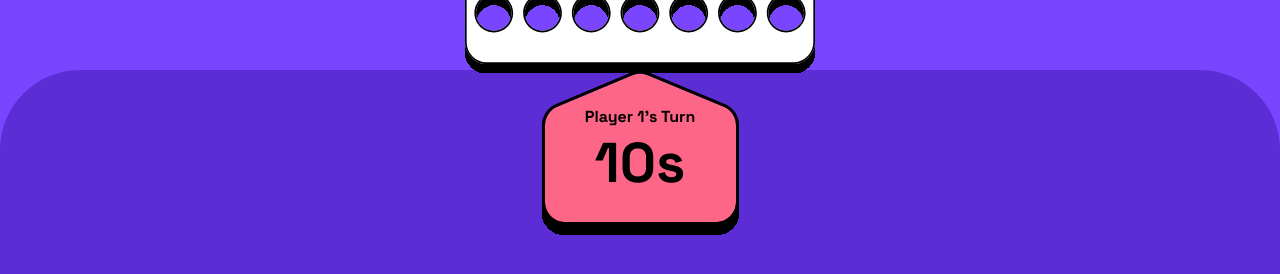
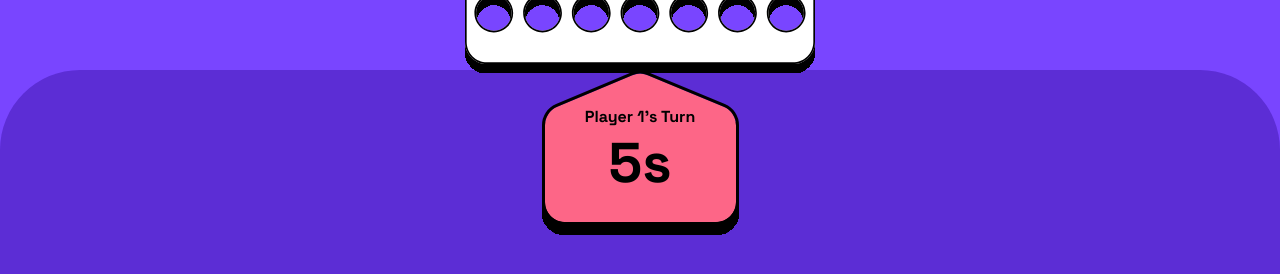
Before and after one commit to shimtandy/connect-four, a React (Vite) app: page /play in a window 1280 px wide. Shown: the part 474-748 px from the top of the page. Built offline with nearby package versions, Linux system fonts and the light colour scheme.

Commit message:
refactor PlayerIndicator

```diff
--- /dev/null
+++ b/src/components/PlayerIndicator.jsx
@@ -0,0 +1,48 @@
+import styles from './PlayerIndicator.module.css'
+import { useEffect, useState } from 'react'
+
+export default function PlayerIndicator({currentTurn, setCurrentTurn}) {
+
+    let [timeLeft, setTimeLeft] = useState(10)
+
+    useEffect(() => {
+        const interval = setInterval(() => setTimeLeft(timeLeft - 1), 1000)
+
+        if (timeLeft === 0) {
+            setCurrentTurn(currentTurn === 1 ? 2 : 1)
+            setTimeLeft(10)
+        }
+
+        return () => clearInterval(interval)
+    }, [timeLeft])
+
+    const indicatorSVG =
+    <svg className={styles.indicatorImage} width="197" height="165" viewBox="0 0 197 165" fill="none" xmlns="http://www.w3.org/2000/svg">
+        <g filter="url(#filter0_d_5_3228)">
+            <path fillRule="evenodd" clipRule="evenodd" d="M3 55.2795C3 47.2326 7.82258 39.9694 15.2389 36.8468L90.2793 5.25082C95.2186 3.17114 100.786 3.16075 105.733 5.22198L181.692 36.8718C189.145 39.9772 194 47.2593 194 55.3333V132C194 143.046 185.046 152 174 152H23C11.9543 152 3 143.046 3 132V55.2795Z" fill="#FD6687" />
+            <path d="M14.6568 35.4643C6.68427 38.8212 1.5 46.6291 1.5 55.2795V132C1.5 143.874 11.1259 153.5 23 153.5H174C185.874 153.5 195.5 143.874 195.5 132V55.3333C195.5 46.6538 190.281 38.8255 182.269 35.4872L106.31 3.83737C100.992 1.62154 95.0069 1.63271 89.6972 3.86836L14.6568 35.4643Z" stroke="black" strokeWidth="3" />
+        </g>
+        <defs>
+            <filter id="filter0_d_5_3228" x="0" y="0.683594" width="197" height="164.316" filterUnits="userSpaceOnUse" colorInterpolationFilters="sRGB">
+                <feFlood floodOpacity="0" result="BackgroundImageFix" />
+                <feColorMatrix in="SourceAlpha" type="matrix" values="0 0 0 0 0 0 0 0 0 0 0 0 0 0 0 0 0 0 127 0" result="hardAlpha" />
+                <feOffset dy="10" />
+                <feColorMatrix type="matrix" values="0 0 0 0 0 0 0 0 0 0 0 0 0 0 0 0 0 0 1 0" />
+                <feBlend mode="normal" in2="BackgroundImageFix" result="effect1_dropShadow_5_3228" />
+                <feBlend mode="normal" in="SourceGraphic" in2="effect1_dropShadow_5_3228" result="shape" />
+            </filter>
+        </defs>
+    </svg>
+
+    return (
+        <div className={styles.indicatorSection}>
+                        <div className={styles.indicator}>
+                            {indicatorSVG}
+                            <div className={styles.indicatorText}>
+                                <div className={styles.indicatorPlayerNumber}>Player {currentTurn}&apos;s Turn</div>
+                                <div className={styles.timeLeft}>{timeLeft}s</div>
+                            </div>
+                        </div>
+                    </div>
+    )
+}
--- /dev/null
+++ b/src/components/playerIndicator.module.css
@@ -0,0 +1,41 @@
+.indicatorSection {
+    grid-column: 1 / -1;
+
+    width: 100%;
+    height: 100%;
+
+    text-align: center;
+    background: var(--color-dark-purple);
+    border-radius: 80px 80px 0 0;
+}
+
+.indicator {
+    display: grid;
+    justify-content: center;
+    justify-items: center;
+    align-items: center;
+
+    grid-template-columns: 1fr;
+    grid-template-rows: 1fr;
+}
+
+.indicatorImage {
+    grid-area: 1 / 1 / 2 / 2;
+    height: auto;
+
+    /* For stacking context */
+    position: relative;
+}
+
+.indicatorText {
+    grid-area: 1 / 1 / 2 / 2;
+    position: relative;
+}
+
+.indicatorPlayerNumber {
+    font: var(--font-extra-small);
+}
+
+.timeLeft {
+    font: var(--font-large);
+}
--- a/src/views/Play.jsx
+++ b/src/views/Play.jsx
@@ -4,8 +4,9 @@ import player1 from '../assets/images/you.svg';
 import player2 from '../assets/images/cpu.svg';
 import gridFront from '../assets/images/grid-front-layer.svg';
 import gridBack from '../assets/images/grid-back-layer.svg';
-import { useEffect, useRef, useState } from 'react';
+import { useRef, useState } from 'react';
 import Disk from '../components/Disk';
+import PlayerIndicator from '../components/PlayerIndicator';
 
 export default function Play() {
     let [player1Score, setPlayer1Score] = useState(0);
@@ -14,6 +15,7 @@ export default function Play() {
     let [placedDisks, setPlacedDisks] = useState(new Array(6).fill(new Array(7).fill(0)))
     let [winner, setWinner] = useState(0);
     const gridRef = useRef(null)
+
 
     function handleGridClick(event) {
         let boundingRect = event.target.getBoundingClientRect()
@@ -47,13 +49,31 @@ export default function Play() {
             }
         })
         setPlacedDisks(newPlacedDisks)
-        checkWin({x: cellX, y: finalCellY}, currentTurn, newPlacedDisks)
+        let win = checkWin({x: cellX, y: finalCellY}, currentTurn, newPlacedDisks)
+
+        if (win) {
+            handleWin()
+        }
     }
+
 
     function restart() {
         setPlacedDisks(new Array(6).fill(new Array(7).fill(0)))
         setCurrentTurn(1)
     }
+
+
+    function handleWin() {
+        if (currentTurn == 1) {
+            setPlayer1Score(player1Score + 1)
+        } else if (currentTurn == 2) {
+            setPlayer2Score(player2Score + 1)
+        }
+
+        setWinner(currentTurn)
+
+    }
+
 
     function checkWin(lastDiskPosition, lastPlayer, nextPlacedDisksState) {
         const {x, y} = lastDiskPosition
@@ -63,7 +83,6 @@ export default function Play() {
             if (nextPlacedDisksState[y][i] == lastPlayer) {
                 consecutive++
                 if (consecutive == 4) {
-                    console.log('horizontal win')
                     return true
                 }
             } else {
@@ -77,7 +96,6 @@ export default function Play() {
             if (nextPlacedDisksState[j][x] == lastPlayer) {
                 consecutive++
                 if (consecutive == 4) {
-                    console.log('vertical win')
                     return true
                 }
             } else {
@@ -98,7 +116,6 @@ export default function Play() {
             if (nextPlacedDisksState[workingY][workingX] == lastPlayer) {
                 consecutive++
                 if (consecutive == 4) {
-                    console.log('main diagonal win')
                     return true
                 }
             } else {
@@ -121,7 +138,6 @@ export default function Play() {
             if (nextPlacedDisksState[workingY][workingX] == lastPlayer) {
                 consecutive++
                 if (consecutive == 4) {
-                    console.log('anti diagonal win')
                     return true
                 }
             } else {
@@ -132,6 +148,7 @@ export default function Play() {
         }
         return false
     }
+
 
     function createDiskElements() {
         let diskElements = []
@@ -193,30 +210,7 @@ export default function Play() {
                     </div>
                 </div>
                 {!winner &&
-                    <div className={styles.indicatorSection}>
-                        <div className={styles.indicator}>
-                            <svg className={styles.indicatorImage} width="197" height="165" viewBox="0 0 197 165" fill="none" xmlns="http://www.w3.org/2000/svg">
-                                <g filter="url(#filter0_d_5_3228)">
-                                    <path fill-rule="evenodd" clip-rule="evenodd" d="M3 55.2795C3 47.2326 7.82258 39.9694 15.2389 36.8468L90.2793 5.25082C95.2186 3.17114 100.786 3.16075 105.733 5.22198L181.692 36.8718C189.145 39.9772 194 47.2593 194 55.3333V132C194 143.046 185.046 152 174 152H23C11.9543 152 3 143.046 3 132V55.2795Z" fill="#FD6687" />
-                                    <path d="M14.6568 35.4643C6.68427 38.8212 1.5 46.6291 1.5 55.2795V132C1.5 143.874 11.1259 153.5 23 153.5H174C185.874 153.5 195.5 143.874 195.5 132V55.3333C195.5 46.6538 190.281 38.8255 182.269 35.4872L106.31 3.83737C100.992 1.62154 95.0069 1.63271 89.6972 3.86836L14.6568 35.4643Z" stroke="black" stroke-width="3" />
-                                </g>
-                                <defs>
-                                    <filter id="filter0_d_5_3228" x="0" y="0.683594" width="197" height="164.316" filterUnits="userSpaceOnUse" color-interpolation-filters="sRGB">
-                                        <feFlood flood-opacity="0" result="BackgroundImageFix" />
-                                        <feColorMatrix in="SourceAlpha" type="matrix" values="0 0 0 0 0 0 0 0 0 0 0 0 0 0 0 0 0 0 127 0" result="hardAlpha" />
-                                        <feOffset dy="10" />
-                                        <feColorMatrix type="matrix" values="0 0 0 0 0 0 0 0 0 0 0 0 0 0 0 0 0 0 1 0" />
-                                        <feBlend mode="normal" in2="BackgroundImageFix" result="effect1_dropShadow_5_3228" />
-                                        <feBlend mode="normal" in="SourceGraphic" in2="effect1_dropShadow_5_3228" result="shape" />
-                                    </filter>
-                                </defs>
-                            </svg>
-                            <div className={styles.indicatorText}>
-                                <div className={styles.indicatorPlayerNumber}>Player {currentTurn}'s Turn</div>
-                                <div className={styles.timeLeft}>10s</div>
-                            </div>
-                        </div>
-                    </div>
+                    <PlayerIndicator currentTurn={currentTurn} setCurrentTurn={setCurrentTurn}/>
                 }
                 {winner !== 0 && <p>Winner!</p>}
             </main>
--- a/src/views/play.module.css
+++ b/src/views/play.module.css
@@ -125,45 +125,3 @@
     top: 3px;
     width: 100%;
 }
-
-.indicatorSection {
-    grid-column: 1 / -1;
-
-    width: 100%;
-    height: 100%;
-
-    text-align: center;
-    background: var(--color-dark-purple);
-    border-radius: 80px 80px 0 0;
-}
-
-.indicator {
-    display: grid;
-    justify-content: center;
-    justify-items: center;
-    align-items: center;
-
-    grid-template-columns: 1fr;
-    grid-template-rows: 1fr;
-}
-
-.indicatorImage {
-    grid-area: 1 / 1 / 2 / 2;
-    height: auto;
-
-    /* For stacking context */
-    position: relative;
-}
-
-.indicatorText {
-    grid-area: 1 / 1 / 2 / 2;
-    position: relative;
-}
-
-.indicatorPlayerNumber {
-    font: var(--font-extra-small);
-}
-
-.timeLeft {
-    font: var(--font-large);
-}
```
